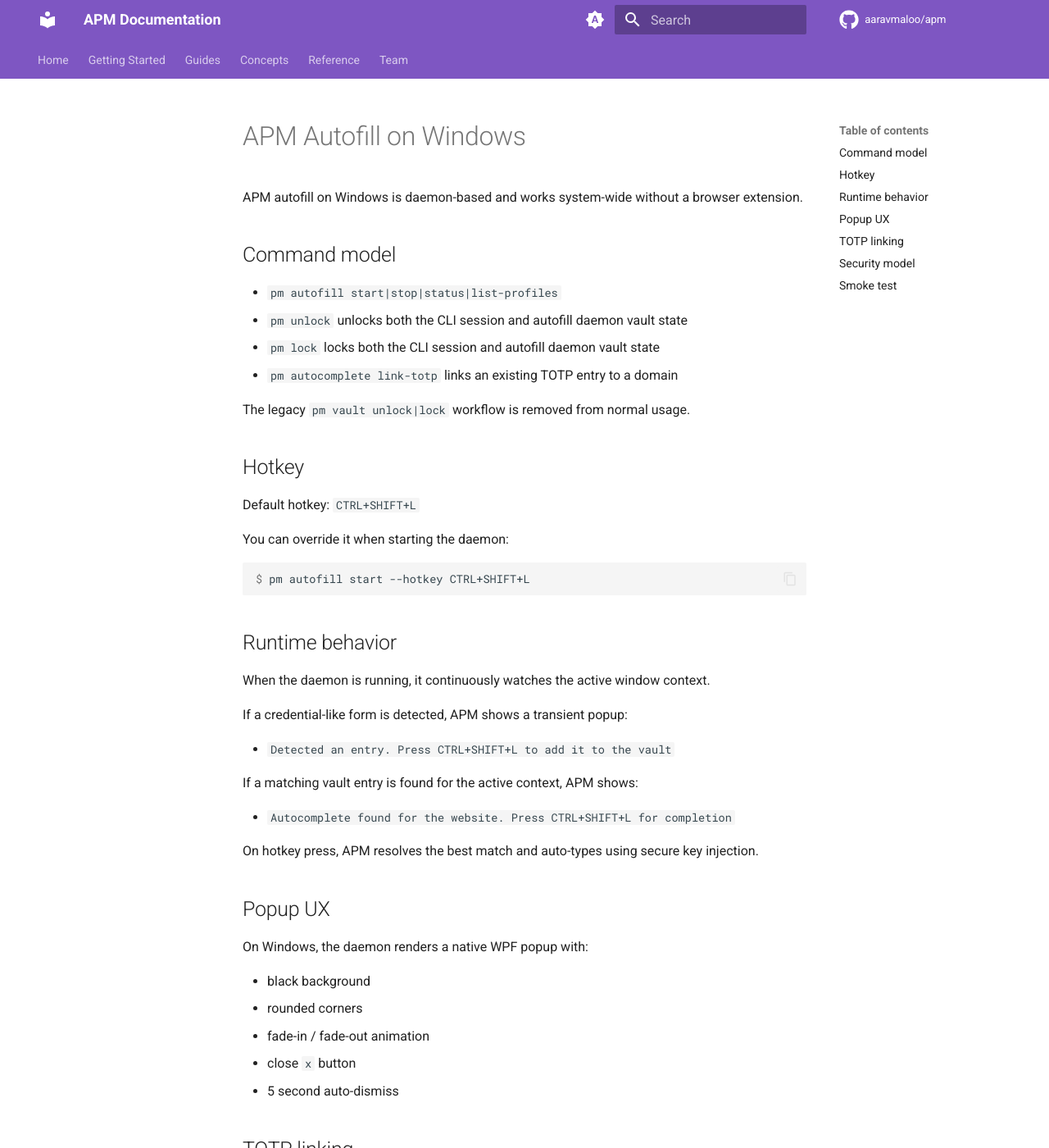
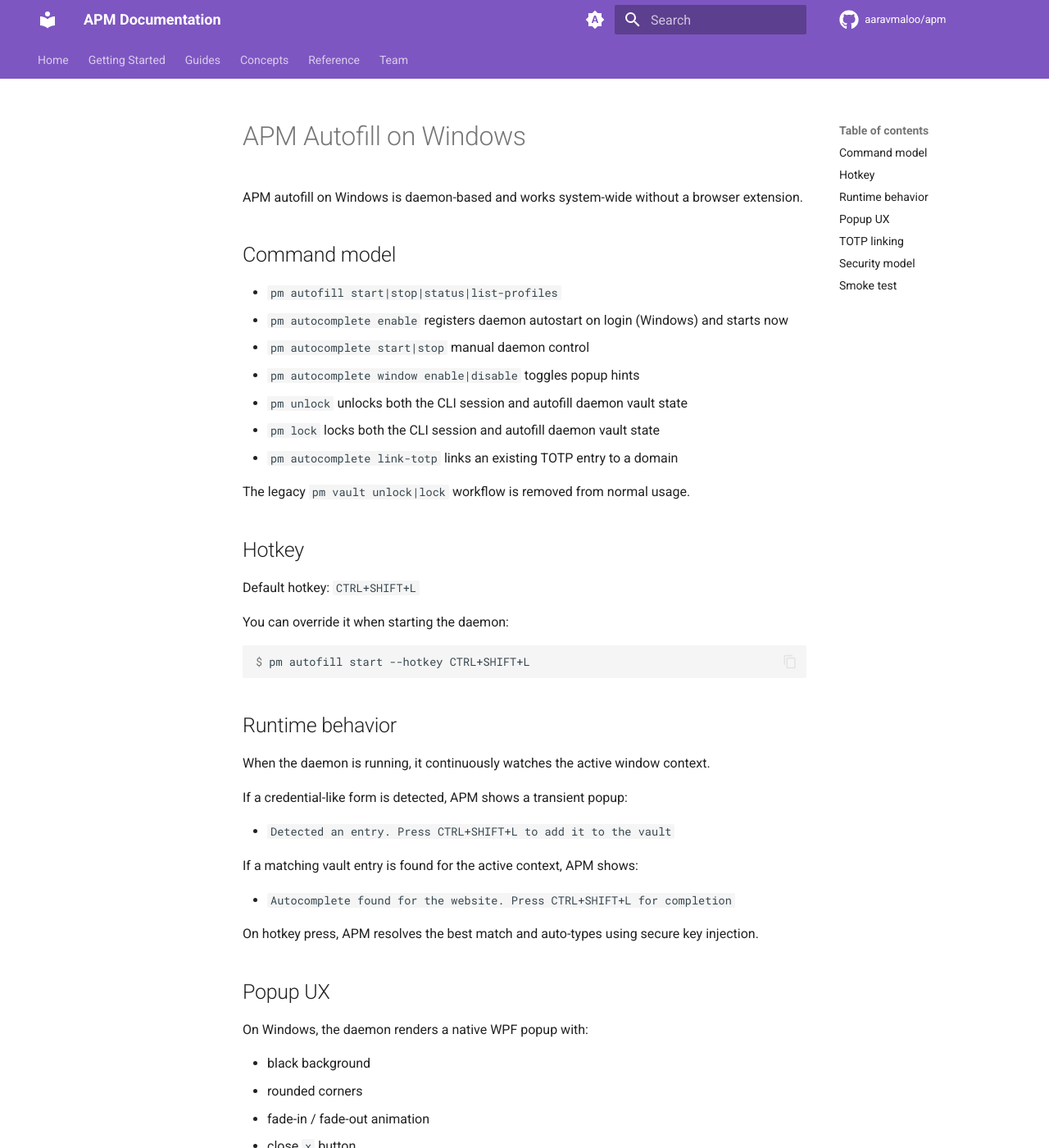
Before and after one commit to aaravmaloo/apm, an MkDocs documentation site: the page built from docs/autofill_windows.md, in a window 1280 px wide and 1400 px high. Shown: the whole window at 82% size. Built offline with MkDocs 1.6.1 and Material for MkDocs 9.7.7, drawn with Linux system fonts in a browser that asks for light colours; comment, search, counter and statistics services are not loaded; some of the changed text lies outside the part shown.

Commit message:
chore: update docs/autofill_windows.md

````diff
--- a/docs/autofill_windows.md
+++ b/docs/autofill_windows.md
@@ -5,6 +5,9 @@ APM autofill on Windows is daemon-based and works system-wide without a browser
 ## Command model
 
 - `pm autofill start|stop|status|list-profiles`
+- `pm autocomplete enable` registers daemon autostart on login (Windows) and starts now
+- `pm autocomplete start|stop` manual daemon control
+- `pm autocomplete window enable|disable` toggles popup hints
 - `pm unlock` unlocks both the CLI session and autofill daemon vault state
 - `pm lock` locks both the CLI session and autofill daemon vault state
 - `pm autocomplete link-totp` links an existing TOTP entry to a domain
@@ -45,6 +48,12 @@ On Windows, the daemon renders a native WPF popup with:
 - close `x` button
 - 5 second auto-dismiss
 
+Disable popup hints:
+
+```console
+$ pm autocomplete window disable
+```
+
 ## TOTP linking
 
 To bind an existing TOTP to a domain:
````
